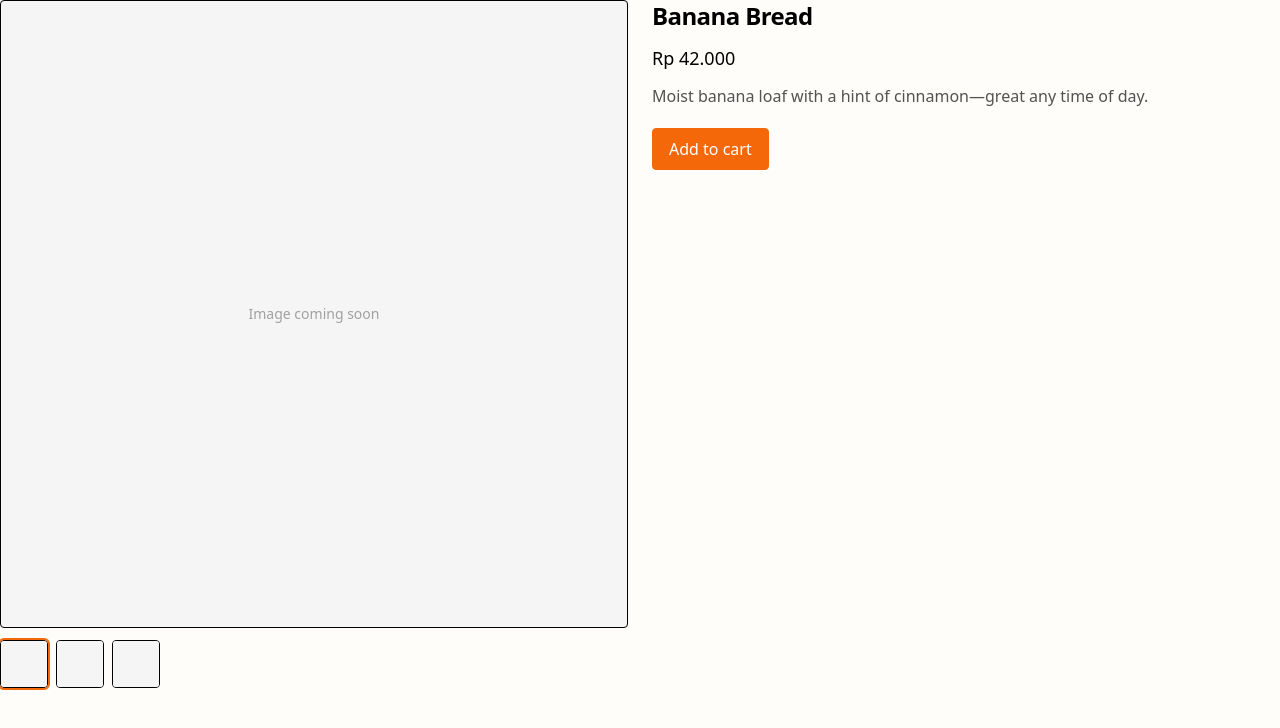
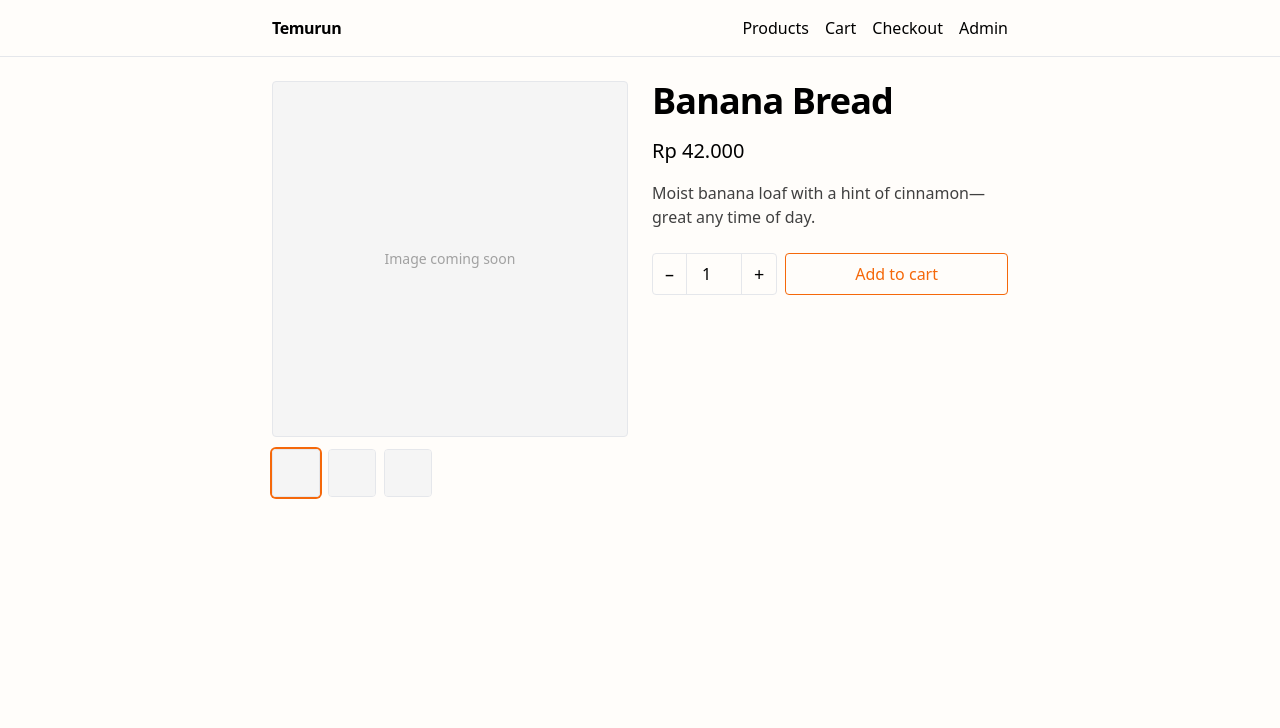
Before and after one commit to bearmanto/temurun, a Next.js app: page /product/banana-bread in a window 1280 px wide. Shown: the top 728 px of the page. Built offline with nearby package versions, Linux system fonts and the light colour scheme; no server answers; the database is empty.

Commit message:
storefront: unify Header (hide on /admin), add Products link, nav cart count, cart 'continue shopping'; product page layout; AddToCart fix

```diff
--- a/src/app/cart/page.tsx
+++ b/src/app/cart/page.tsx
@@ -8,9 +8,11 @@ import { useCartStore, selectItems } from "@/lib/store/cart";
 export default function CartPage() {
   const items = useCartStore(selectItems);
 
-  if (items.length === 0) {
   return (
-      <section className="space-y-4">
+    <section className="py-6">
+      <div className="mx-auto max-w-screen-md px-4">
+        {items.length === 0 ? (
+          <div className="space-y-4">
             <h1 className="text-2xl font-semibold">Cart</h1>
             <p className="text-neutral-600">
               Your cart is empty. Browse our latest bakes and add something you like.
@@ -23,13 +25,15 @@ export default function CartPage() {
                 Shop now
               </Link>
             </div>
-      </section>
-    );
-  }
-
-  return (
-    <section className="space-y-4">
+          </div>
+        ) : (
+          <div className="space-y-4">
             <h1 className="text-2xl font-semibold">Cart</h1>
+            <div>
+              <Link href="/#products" className="text-sm underline hover:text-brand">
+                Continue shopping
+              </Link>
+            </div>
 
             <div className="grid gap-6 sm:grid-cols-[1fr_280px]">
               <div>
@@ -42,6 +46,9 @@ export default function CartPage() {
                 <CartSummary />
               </div>
             </div>
+          </div>
+        )}
+      </div>
     </section>
   );
 }
--- a/src/app/components/AddToCart.tsx
+++ b/src/app/components/AddToCart.tsx
@@ -1,21 +1,75 @@
 "use client";
 
-import { useTransition } from "react";
-import type { Product } from "@/lib/types";
+import { useState } from "react";
 import { useCartStore } from "@/lib/store/cart";
 
-export default function AddToCart({ product }: { product: Product }) {
+type AddableProduct = {
+  id: string;
+  slug: string;
+  name: string;
+  price: number;
+};
+
+export default function AddToCart({ product }: { product: AddableProduct }) {
   const add = useCartStore((s) => s.add);
-  const [pending, startTransition] = useTransition();
+  const [qty, setQty] = useState<number>(1);
+  const [added, setAdded] = useState(false);
+
+  function inc() {
+    setQty((q) => Math.min(99, q + 1));
+  }
+  function dec() {
+    setQty((q) => Math.max(1, q - 1));
+  }
+
+  function onAdd() {
+    add(
+      { id: product.id, slug: product.slug, name: product.name, price: product.price },
+      qty
+    );
+    setAdded(true);
+    const id = setTimeout(() => setAdded(false), 1200);
+    // Clean up if component unmounts quickly
+    return () => clearTimeout(id);
+  }
 
   return (
-    <button
-      type="button"
-      className="rounded px-4 py-2 bg-brand text-white border border-brand disabled:opacity-60"
-      disabled={pending}
-      onClick={() => startTransition(() => add(product, 1))}
-    >
-      {pending ? "Adding…" : "Add to cart"}
-    </button>
+    <div className="flex items-stretch gap-2">
+      <div className="flex items-center rounded border border-line">
+        <button
+          type="button"
+          onClick={dec}
+          className="px-3 py-2 text-lg leading-none hover:text-brand"
+          aria-label="Decrease quantity"
+        >
+          –
+        </button>
+        <input
+          type="number"
+          min={1}
+          max={99}
+          value={qty}
+          onChange={(e) => setQty(() => Math.max(1, Math.min(99, Number(e.target.value) || 1)))}
+          className="w-14 border-l border-r border-line p-2 text-center"
+          aria-label="Quantity"
+        />
+        <button
+          type="button"
+          onClick={inc}
+          className="px-3 py-2 text-lg leading-none hover:text-brand"
+          aria-label="Increase quantity"
+        >
+          +
+        </button>
+      </div>
+
+      <button
+        type="button"
+        onClick={onAdd}
+        className="flex-1 rounded border border-brand px-4 py-2 font-medium text-brand hover:bg-brand hover:text-white"
+      >
+        {added ? "Added ✓" : "Add to cart"}
+      </button>
+    </div>
   );
 }
--- a/src/app/components/CartLine.tsx
+++ b/src/app/components/CartLine.tsx
@@ -14,7 +14,7 @@ export default function CartLine({ item }: { item: CartItem }) {
     <div className="flex items-start justify-between gap-3 py-3 border-b border-line">
       <div className="flex items-start gap-3">
         {/* thumbnail placeholder */}
-        <div className="size-16 rounded border bg-neutral-100" aria-hidden="true" />
+        <div className="h-16 w-16 rounded border border-line bg-neutral-100" aria-hidden="true" />
         <div>
           <Link href={`/product/${item.slug}`} className="font-medium hover:text-brand">
             {item.name}
@@ -31,7 +31,7 @@ export default function CartLine({ item }: { item: CartItem }) {
         <button
           type="button"
           onClick={() => remove(item.id)}
-          className="mt-2 text-sm underline"
+          className="mt-2 text-sm underline hover:text-brand"
         >
           Remove
         </button>
--- a/src/app/components/Header.tsx
+++ b/src/app/components/Header.tsx
@@ -4,8 +4,12 @@ import Link from "next/link";
 import { useEffect, useRef, useState } from "react";
 import { useCartStore, selectCount } from "@/lib/store/cart";
 import MiniCart from "./MiniCart";
+import { usePathname } from "next/navigation";
 
 export default function Header() {
+  const pathname = usePathname();
+  if (pathname?.startsWith("/admin")) return null;
+
   const [open, setOpen] = useState(false); // mobile nav
   const [miniOpen, setMiniOpen] = useState(false); // mini cart
   const count = useCartStore(selectCount);
@@ -31,7 +35,7 @@ export default function Header() {
   }, []);
 
   return (
-    <header className="border-b">
+    <header className="border-b border-line">
       <div className="mx-auto flex h-14 max-w-screen-md items-center justify-between px-4">
         <Link href="/" className="font-semibold tracking-tight">
           Temurun
@@ -51,6 +55,9 @@ export default function Header() {
         </button>
 
         <nav className="hidden gap-4 sm:flex items-center" ref={wrapRef}>
+          <Link href="/#products" className="hover:text-brand">
+            Products
+          </Link>
           <div className="relative">
             <button
               type="button"
@@ -89,6 +96,15 @@ export default function Header() {
             <ul className="flex flex-col">
               <li>
                 <Link
+                  href="/#products"
+                  className="block py-2"
+                  onClick={() => setOpen(false)}
+                >
+                  Products
+                </Link>
+              </li>
+              <li>
+                <Link
                   href="/cart"
                   className="block py-2"
                   onClick={() => setOpen(false)}
--- a/src/app/components/ProductGallery.tsx
+++ b/src/app/components/ProductGallery.tsx
@@ -16,7 +16,7 @@ export default function ProductGallery({
 
   return (
     <div className="space-y-3">
-      <div className="aspect-square w-full rounded border bg-neutral-100 flex items-center justify-center">
+      <div className="aspect-square w-full rounded border border-line bg-neutral-100 flex items-center justify-center">
         {hasImage ? (
           // eslint-disable-next-line @next/next/no-img-element
           <img
@@ -37,7 +37,7 @@ export default function ProductGallery({
               type="button"
               aria-label={`Show image ${i + 1}`}
               onClick={() => setIndex(i)}
-              className={`h-12 w-12 overflow-hidden rounded border ${i === safeIndex ? "ring-2 ring-brand" : ""}`}
+              className={`h-12 w-12 overflow-hidden rounded border border-line ${i === safeIndex ? "ring-2 ring-brand" : ""}`}
             >
               {has ? (
                 // eslint-disable-next-line @next/next/no-img-element
--- a/src/app/layout.tsx
+++ b/src/app/layout.tsx
@@ -1,5 +1,6 @@
 import "./globals.css";
 import type { Metadata } from "next";
+import Header from "./components/Header";
 
 export const metadata: Metadata = {
   title: "Temurun",
@@ -13,7 +14,11 @@ export default function RootLayout({
 }) {
   return (
     <html lang="en">
-      <body className="min-h-dvh antialiased">{children}</body>
+      <body className="min-h-dvh antialiased">
+        {/* Global storefront header; Header hides itself on /admin */}
+        <Header />
+        {children}
+      </body>
     </html>
   );
 }
--- a/src/app/product/[slug]/page.tsx
+++ b/src/app/product/[slug]/page.tsx
@@ -28,15 +28,16 @@ export default async function ProductPage({ params }: { params: Promise<Params>
   if (!product) return notFound();
 
   return (
-    <section className="space-y-6">
+    <section className="py-6">
+      <div className="mx-auto max-w-screen-md px-4">
         <div className="grid gap-6 sm:grid-cols-2">
           <ProductGallery images={product.images} name={product.name} />
-        <div className="space-y-3">
-          <h1 className="text-2xl font-semibold tracking-tight">
+          <div className="space-y-4">
+            <h1 className="text-3xl sm:text-4xl font-semibold tracking-tight">
               {product.name}
             </h1>
-          <p className="text-lg">{formatIDR(product.price)}</p>
-          <p className="text-neutral-600">{product.description}</p>
+            <p className="text-xl font-medium">{formatIDR(product.price)}</p>
+            <p className="text-neutral-700">{product.description}</p>
 
             <div className="pt-2">
               {/* Client button to add this product to cart */}
@@ -52,6 +53,7 @@ export default async function ProductPage({ params }: { params: Promise<Params>
             </div>
           </div>
         </div>
+      </div>
     </section>
   );
 }
```
Lines whose indentation alone changed are shown as unchanged.
